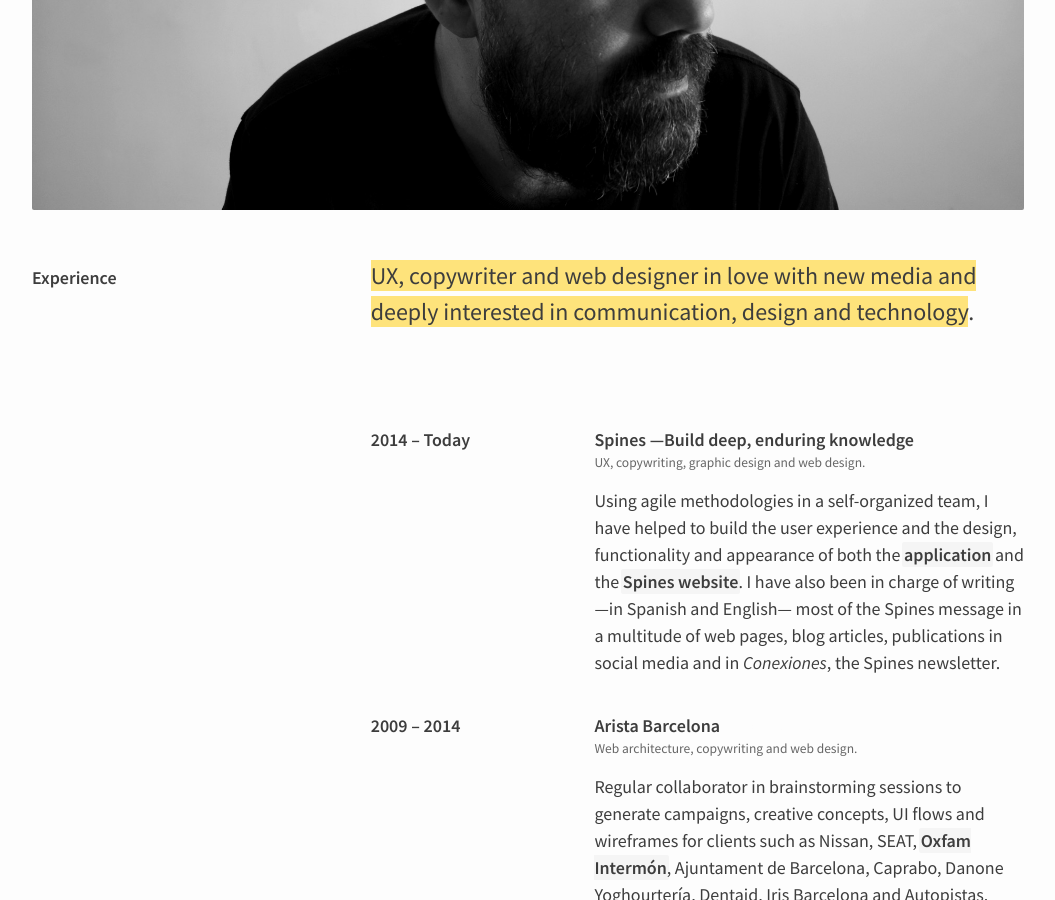
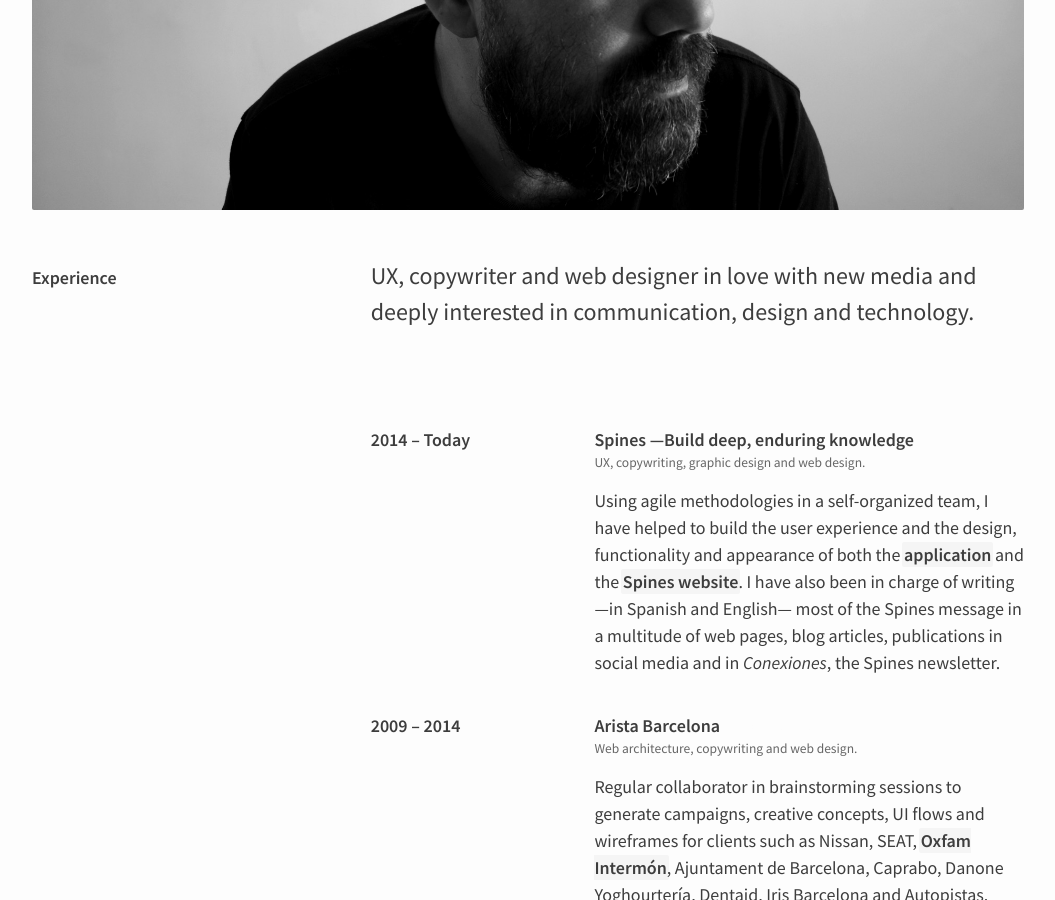
Before and after one commit to AdrianoLatorre/adriano.latorre.info, a Jekyll site: the page built from profile.en.md, in a window 1280 px wide and 900 px high, scrolled down 351 px. Shown: the whole window, without its empty margins (112-1167 px from the left). Built offline with Jekyll 4.4.1, drawn with Linux system fonts in a browser that asks for light colours.

Commit message:
Profile description has doubts

```diff
--- a/profile.en.md
+++ b/profile.en.md
@@ -13,7 +13,7 @@ permalink: /profile/
     </div>
     <div class="grid-66 h-i">
       <section class="work-index">
-        <p><span class="mark-yellow">UX, copywriter and web designer in love with new media and deeply interested in communication, design and technology</span>.</p>
+        <p>UX, copywriter and web designer in love with new media and deeply interested in communication, design and technology.</p>
         <br>
         <dl class="profile-experience">
           <div class="grid gutter">
```
